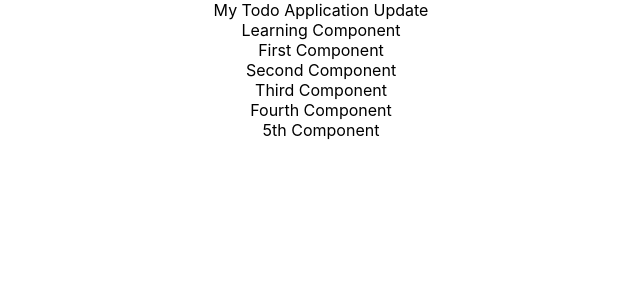
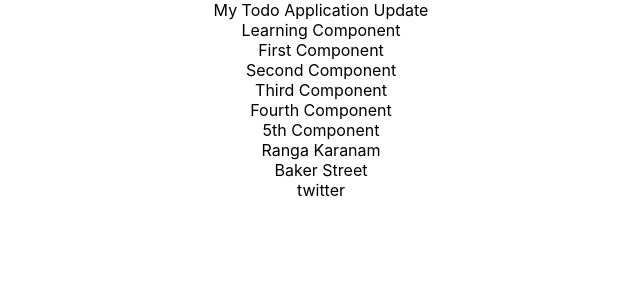
Before and after one commit to sunoyu/FullStackStudy, a React (Create React App) app: page / in a window 1280 px wide. Shown: the top 300 px of the page, without its empty margins (319-959 px from the left). Built offline with nearby package versions, Linux system fonts and the light colour scheme.

Commit message:
15: JS 맛보기

```diff
--- a/src/components/learning-examples/LearningComponent.jsx
+++ b/src/components/learning-examples/LearningComponent.jsx
@@ -3,6 +3,7 @@
 import ThirdComponent from "./ThirdComponent";
 import FourthComponent from "./FourthComponent";
 import { FifthComponent } from "./FirstComponent";
+import LearningJavaScript from "./LearningJavaScript";
 
 export default function LearningComponent() {
   return (
@@ -13,6 +14,7 @@
       <ThirdComponent></ThirdComponent>
       <FourthComponent></FourthComponent>
       <FifthComponent></FifthComponent>
+      <LearningJavaScript />
     </div>
   );
 }
--- /dev/null
+++ b/src/components/learning-examples/LearningJavaScript.jsx
@@ -0,0 +1,23 @@
+const person = {
+  name: "Ranga Karanam",
+  address: {
+    line1: "Baker Street",
+    city: "London",
+    country: "UK",
+  },
+  profiles: ["twitter", "linkedin", "instagram"],
+  printProfile: () => {
+    person.profiles.map((profile) => console.log(profile));
+  },
+};
+
+export default function LearningJavaScript() {
+  return (
+    <>
+      <div>{person.name}</div>
+      <div>{person.address.line1}</div>
+      <div>{person.profiles[0]}</div>
+      <div>{person.printProfile()}</div>
+    </>
+  );
+}
```
